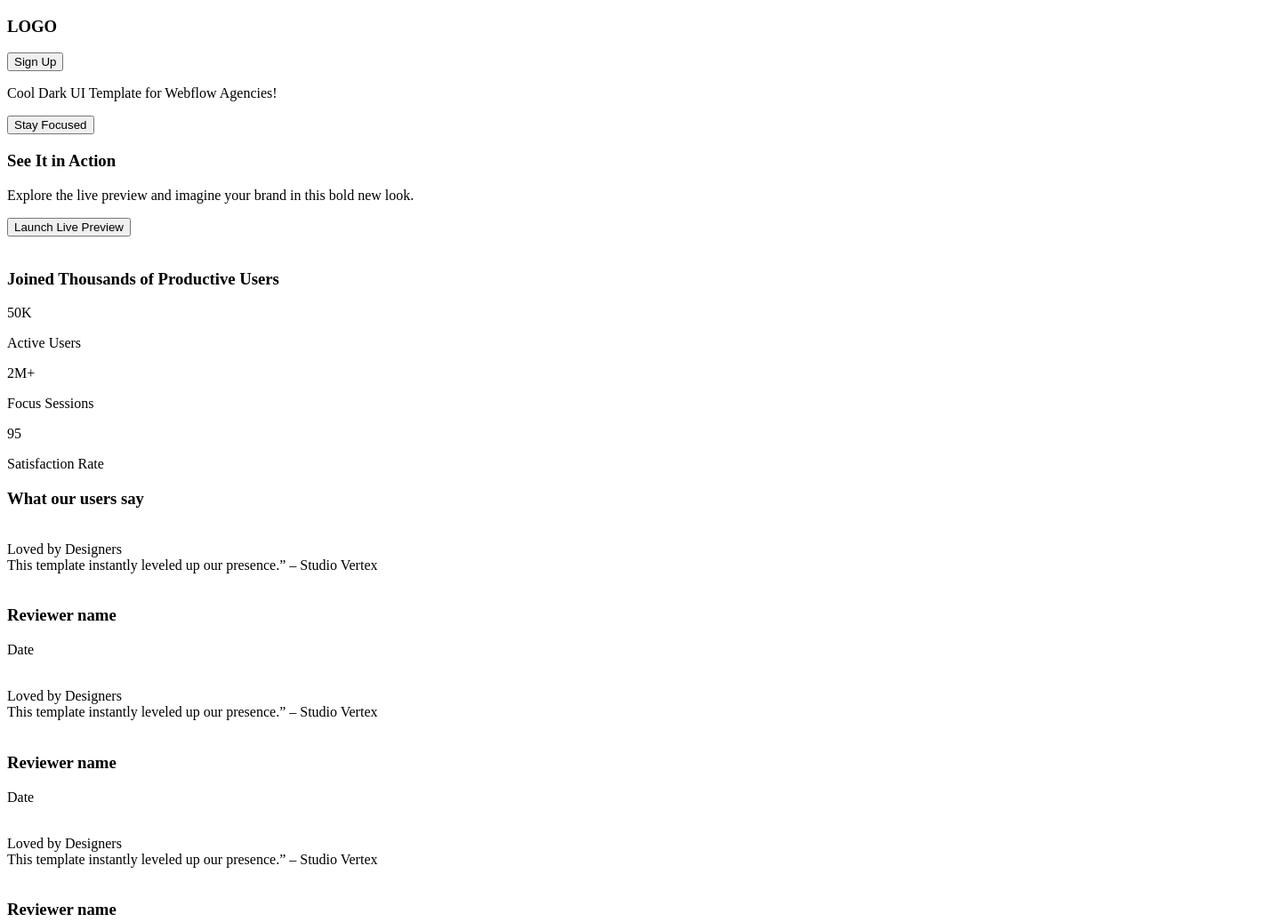
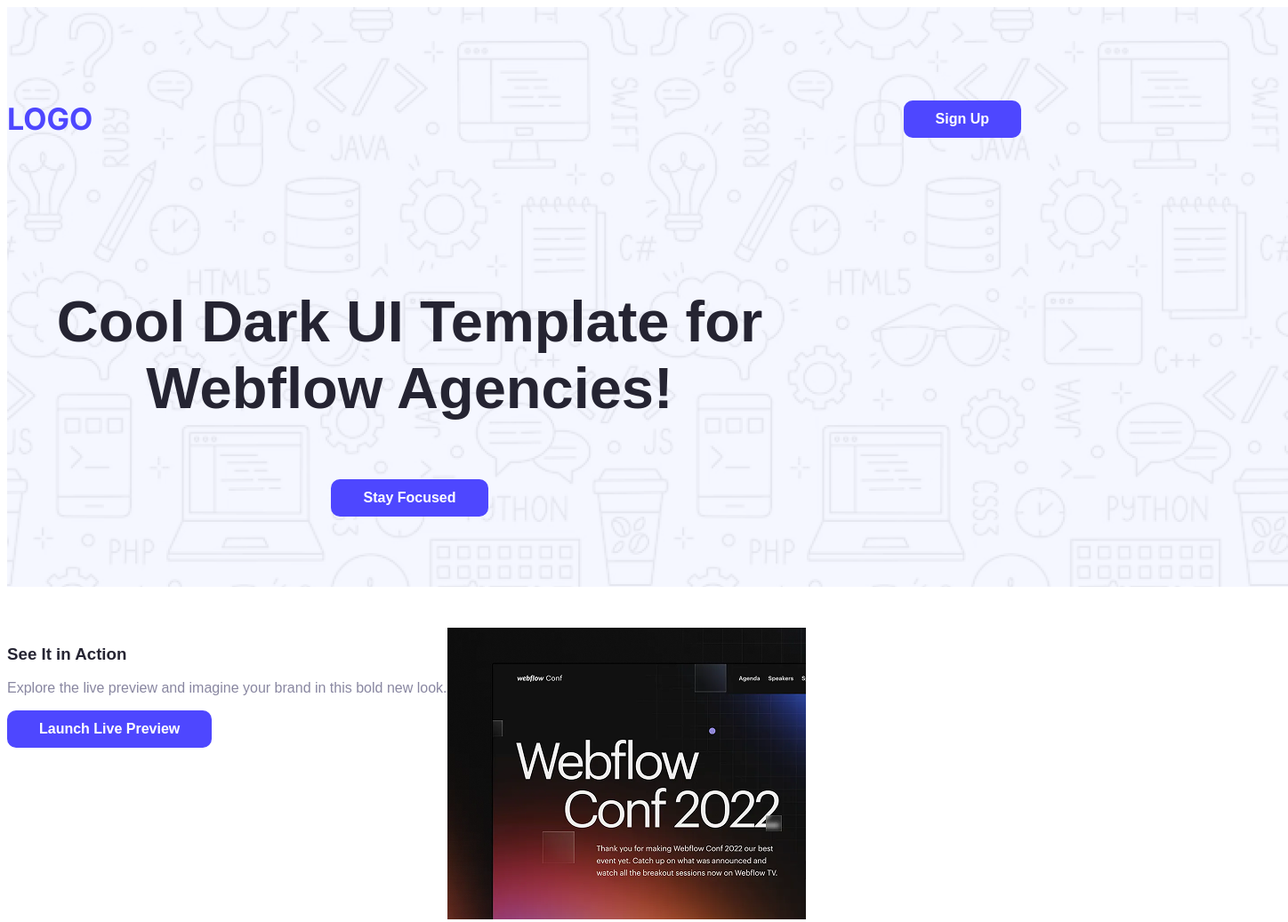
Before and after one commit to lijon-rahman/my-first-github-project-ph-a1, a plain HTML site: page index.html in a window 1280 px wide. Shown: the top 1037 px of the page at 89% size, 1448 px wide, since content can reach past the window. Drawn offline with Linux system fonts and the light colour scheme.

Commit message:
did some basic styling

```diff
--- /dev/null
+++ b/Styles/style.css
@@ -0,0 +1,126 @@
+/* Font styles */
+.inter-logo {
+  font-family: "Inter", sans-serif;
+  font-optical-sizing: auto;
+  font-style: normal;
+}
+.raleway-primary {
+  font-family: "Raleway", sans-serif;
+  font-optical-sizing: auto;
+  font-style: normal;
+}
+
+/* --x-- */
+
+/* Shared styles */
+
+.primary-color{
+  color: #4E47FF;
+}
+.title-color{
+  color: #252432;
+}
+.description-color{
+  color: #8987A1;
+}
+.primary-button{
+  background-color: #4E47FF;
+  font-size: 16px;
+  font-weight: bold;
+  color: white;
+  padding: 12px 36px;
+  border-radius: 10px;
+  border: none;
+}
+
+/* --x-- */
+
+/* Header styles */
+
+header {
+width: 1440px;
+height: 698px;
+background-image: url(../Assets/Hero-bg.png);
+background-repeat: no-repeat;
+gap: 158px;
+}
+nav{
+  width: 1140px;
+  height: 151px;
+  display: flex;
+  justify-content: space-between;
+  align-items: center;
+  padding: 50px 0px;
+}
+nav h3{
+    font-size: 34px;
+    font-weight: bold;
+}
+
+.banner-title{
+  font-size: 65px;
+  font-weight: bold;
+}
+.banner{
+  gap: 37px;
+  width: 905px;
+  height: 152px;
+  top: 0;
+  text-align: center;
+}
+/* --x-- */
+
+/* This is preview section */
+.preview{
+  display: flex;
+}
+/* --x-- */
+
+/* This is Success section */
+
+.success-heading{
+  font-size: 38px;
+  font-weight: bold;
+}
+.success-data{
+  display: flex;
+}
+.data-digit{
+  font-size: 80px;
+  font-weight: bold;
+}
+.data-description{
+  font-size: 20px;
+  font-weight: 400;
+}
+/* --x-- */
+
+/* This is Review section */
+
+/* --x-- */
+
+/* This is CTA section */
+
+/* --x-- */
+
+/* This is Leave a message section */
+
+.message{
+  display: flex;
+}
+
+/* --x-- */
+
+/* This is footer section */
+
+.footer-nav{
+  display: flex;
+}
+
+footer nav ul li{
+    list-style: none;
+}
+footer nav ul li a{
+  text-decoration: none;
+  color: #8987A1;
+}
--- a/index.html
+++ b/index.html
@@ -3,55 +3,60 @@
 <head>
     <meta charset="UTF-8">
     <meta name="viewport" content="width=device-width, initial-scale=1.0">
-    <title>Document</title>
+    <title>My First Github Project</title>
+    <link rel="preconnect" href="https://fonts.googleapis.com">
+<link rel="preconnect" href="https://fonts.gstatic.com" crossorigin>
+<link href="https://fonts.googleapis.com/css2?family=Inter:ital,opsz,wght@0,14..32,100..900;1,14..32,100..900&display=swap" rel="stylesheet">
+    <link rel="stylesheet" href="Styles/style.css">
 </head>
-<body>
+<body class="raleway-primary">
     <header> <!-- This is the header section -->
 
-         <nav> <!-- This is the nav section -->
-            <h3>LOGO</h3>
-            <a href=""><button>Sign Up</button></a>
+         <nav class="header-nav"> <!-- This is the nav section -->
+            <h3 class="inter-logo primary-color">LOGO</h3>
+            <a href=""><button class="primary-button">Sign Up</button></a>
          </nav>
 
          <div class="banner"> <!-- This is the banner section -->
-            <div class="banner-title">
+            <div class="banner-title title-color">
                 <p>Cool Dark UI Template for Webflow Agencies!</p>
             </div>
-            <button class="banner-button">Stay Focused</button>
+            <button class="primary-button">Stay Focused</button>
          </div>
+
     </header>
 
     <Main>
 
         <div class="preview"> <!-- This is the preview section -->
             <div class="preview-content">
-                <h3 class="preview-heading">See It in Action</h3>
-                <p class="preview-description">Explore the live preview and imagine your brand in this bold new look.</p>
-                <button class="preview-button">Launch Live Preview</button>
+                <h3 class="preview-heading title-color">See It in Action</h3>
+                <p class="preview-description description-color">Explore the live preview and imagine your brand in this bold new look.</p>
+                <button class="primary-button">Launch Live Preview</button>
             </div>
-            <img class="preview-img" src="">
+            <img class="preview-img" src="./Assets/wc-mini.png">
         </div>
 
         <div class="success"> <!-- This is the success section -->
-            <h3 class="success-heading">Joined Thousands of Productive Users</h3>
+            <h3 class="success-heading title-color">Joined Thousands of Productive Users</h3>
             <div class="success-data">
                 <div class="data">
-                    <p class="data-digit">50K</p>
-                    <p class="data-description">Active Users</p>
+                    <p class="data-digit inter-logo primary-color">50K</p>
+                    <p class="data-description description-color">Active Users</p>
                 </div>
                 <div class="data">
-                    <p class="data-digit">2M+</p>
-                    <p class="data-description">Focus Sessions</p>
+                    <p class="data-digit inter-logo primary-color">2M+</p>
+                    <p class="data-description description-color">Focus Sessions</p>
                 </div>
                 <div class="data">
-                    <p class="data-digit">95</p>
-                    <p class="data-description">Satisfaction Rate</p>
+                    <p class="data-digit inter-logo primary-color">95</p>
+                    <p class="data-description description-color">Satisfaction Rate</p>
                 </div>
             </div>
         </div>
 
         <div class="review"> <!-- This is the review section -->
-            <h3 class="review-heading">What our users say</h3>
+            <h3 class="review-heading title-color">What our users say</h3>
             <div class="review_cards">
                 <div class="card">
                     <img src="" alt="">
@@ -99,21 +104,21 @@
         </div>
 
         <div class="CTA"> <!-- This is the CTA section -->
-            <h3 class="CTA-heading">Ready to focus better</h3>
-            <p class="CTA-description">This template instantly leveled up our presence.” – Studio Vertex</p>
-            <button class="CTA-button">Ger Started Free</button>
-            <img src="" alt="" class="CTA-img">
+            <h3 class="CTA-heading title-color">Ready to focus better</h3>
+            <p class="CTA-description description-color">This template instantly leveled up our presence.” – Studio Vertex</p>
+            <button class="primary-button">Ger Started Free</button>
+            <img src="Assets/wc-big.png" alt="" class="CTA-img">
         </div>
 
         <div class="message"> <!-- This is the Leave a message section -->
-            <h3 class="message-title">Let’s Get in Touch</h3>
+            <h3 class="message-title title-color">Let’s Get in Touch</h3>
             <form action="" class="message-form">
                 <label for="message-email">Email</label>
                 <input type="email" class="message-email" placeholder="example@email.com">
                 <label for="message-name">Name</label>
                 <input type="text" class="message-name" placeholder="full name">
                 <textarea name="" id="" placeholder="write your message...."></textarea>
-                <button class="message-button">Get in Touch</button>
+                <button class="primary-button">Get in Touch</button>
             </form>
         </div>
     </Main>
@@ -121,8 +126,8 @@
     <footer class="footer"> <!-- This is the footer section -->
 
         <h3 class="footer-heading">LOGO</h3>
-        <p class="footer-description">Ready to elevate your online presence? Contact us today to discuss your project and discover how we can bring your vision to life.</p>
-        <nav class="footer-nav">
+        <p class="footer-description description-color">Ready to elevate your online presence? Contact us today to discuss your project and discover how we can bring your vision to life.</p>
+        <nav class="footer-nav description-color">
             <ul>
                 <li><a href="">Home</a></li>
                 <li><a href="">About</a></li>
```
